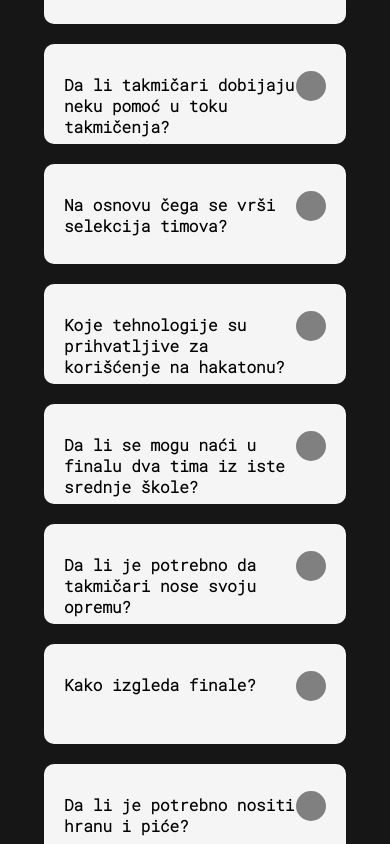
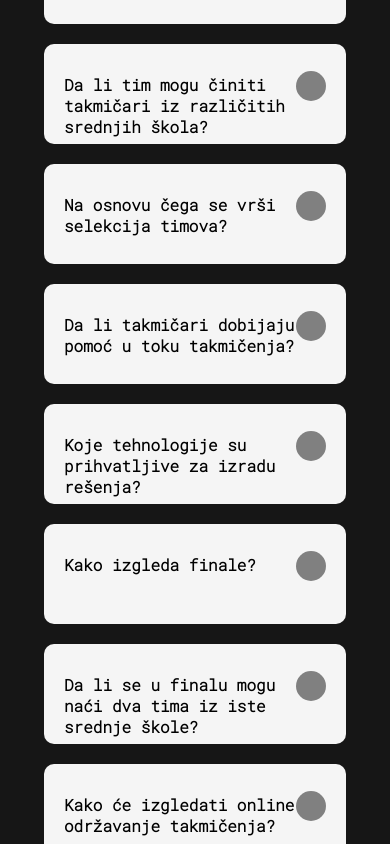
Before and after one commit to Nikolic-Marko/HZS_react, a React (Create React App) app: page /forum in a window 390 px wide. Shown: the part 4300-5144 px from the top of the page. Built offline with nearby package versions, Linux system fonts and the light colour scheme.

Commit message:
Dodate teme za forum

```diff
--- a/src/component/Forum/ForumKategorije/ForumKategorije.js
+++ b/src/component/Forum/ForumKategorije/ForumKategorije.js
@@ -7,31 +7,35 @@ const ForumKategorije = () => {
   return (
     <div className={classes.ForumKategorije}>
       <Kartica
-        link="ohakatonu"
-        paragraph="Sve sto vas zanima o hakatonu mozete naci ovde."
-        heading="O hakatonu"
+        link="Radionice"
+        paragraph="Želiš da unaprediš svoje IT znanje i time omogućiš sebi bolji plasman na hakatonu? Za tebe smo spremili radionice koje će ti u tome pomoći! Sve što te zanima o radionicama nas možeš ovde pitati."
+        heading="Radionice"
         color="#12A89D"
       />
 
       <Kartica
-        link="prijava"
-        paragraph="Lorem ipsum dolor sit amet, consectetur adipiscing elit, sed do
-            eiusmod tempor incididunt ut labore et dolore magna aliqua."
-        heading="Prijava za takmicenje"
+        link="Domaći zadatak"
+        paragraph="Svoje znanje sa radionica primenićeš na realnom primeru, ali ćeš i pokazati zašto baš tvoj tim zaslužuje da uđe u najuži krug i time bude korak bliže pobedi. Dileme u vezi sa domaćim zadacima ćemo rešiti u ovoj sekciji."
+        heading="Domaći zadatak"
         color="#F7941D"
       />
 
       <Kartica
-        link="Selekcija"
-        paragraph="Sve sto vas zanima o nacinu biranja timova za hakaton mozes pitati ovde."
-        heading="Selekcija"
+        link="Prezentovanje rešenja"
+        paragraph="Odeljak Prezentovanje rešenja predstavlja kutak u kome možete prodiskutovati o svemu što vas interesuje, a vezano je za vaš nastup pred žirijem. Rešenja ne smete otkrivati unapred, ali stojimo vam na raspolaganju za sve tehničke nedoumice koje imate."
+        heading="Prezentovanje rešenja  "
         color="#12A89D"
       />
 
       <Kartica
-        link="ostalo"
-        paragraph="Sve što ne spada ni u jednu drugu kategoriju. Ako ne znate gde,
-        postavite vašu temu ovde."
+        link="Pravila"
+        paragraph="Nisi siguran kako funkcioniše projekat? Imaš nedoumice u vezi sa pravilima? Ovo je pravo mesto da postaviš svoje pitanje, a mi ćemo se potruditi da ti razjasnimo sve što te buni u najkraćem roku!"
+        heading="Pravila"
+        color="#FFFF00"
+      />
+       <Kartica
+        link="Ostalo"
+        paragraph="Imaš još neku nedoumicu koja se tiče HZS-a koju bi želeo da rastumačiš? Mi smo tu da ti damo odgovor!"
         heading="Ostalo"
         color="#FFFF00"
       />
--- a/src/component/Forum/ForumKategorije/Kartica/Kartica.module.css
+++ b/src/component/Forum/ForumKategorije/Kartica/Kartica.module.css
@@ -9,6 +9,10 @@
   transition: all 0.5s;
 }
 
+.Content p{
+  font-size: 10px;
+}
+
 .Kartica:hover {
   box-shadow: 0 8px 16px #ccc;
 }
--- a/src/component/Forum/ForumNavigacija/ForumNavigacija.js
+++ b/src/component/Forum/ForumNavigacija/ForumNavigacija.js
@@ -6,9 +6,11 @@ const ForumNavigacija = () => {
     <div className={classes.ForumNavigacija}>
       {/* PRIVREMENO SU <BUTTON/> */}
       <select className={classes.ListaKategorija}>
-      <option>O hakatonu</option>
-        <option>O hakatonu</option>
-        <option>Prijava za takmicenje</option>
+      <option>Radionice</option>
+        <option>Domaći zadatak</option>
+        <option>Prezentovanje rešenja</option>
+        <option>Pravila</option>
+        <option>Pravila</option>
         <option>Ostalo</option>
       </select>
       <button>KATEGORIJE</button>
--- a/src/component/NajcescaPitanja/NajcescaPitanja.css
+++ b/src/component/NajcescaPitanja/NajcescaPitanja.css
@@ -109,10 +109,10 @@
 }
 
 .najcesce-pitanje:hover {
-  height: 200px;
+  height: 230px;
 }
 .najcesce-pitanje:hover .odgovor {
-  height: 100px;
+  height: 140px;
 }
 
 .najcesce-pitanje:hover .pitanje-link .krug-zatvoreno-pitanje {
@@ -139,10 +139,10 @@
     width: 100%;
   }
   .najcesce-pitanje:hover {
-    height: 300px;
+    height: 350px;
   }
   .najcesce-pitanje:hover .odgovor {
-    height: 150px;
+    height: 200px;
   }
   .pitanje-tekst {
     height: 50px;
--- a/src/component/NajcescaPitanja/NajcescaPitanja.js
+++ b/src/component/NajcescaPitanja/NajcescaPitanja.js
@@ -16,9 +16,7 @@ const NajcescaPitanja = () => {
             </a>
             <div className="odgovor">
               <p>
-              Pravo na učešće imaju isključivo učenici srednjih škola iz Republike Srbije. Prijavljivanje
-              nije individualno, već se zainteresovani prijavljuju kao tim od troje ili četvoro. Sama
-              prijava i učešće su besplatni, a forma za prijavu se može naći na sajtu pod nazivom ,,Prijava’’.
+                Takmičenje je namenjeno učenicima srednjih škola iz Republike Srbije. Na takmičenju učestvuju timovi od tri ili četiri člana, sastavljeni isključivo od učenika srednjih škola. Učešće je besplatno i možete se prijaviti preko forme koja se može pronaći na sajtu pod nazivom „Prijava".
               </p>
             </div>
           </div>
@@ -26,16 +24,14 @@ const NajcescaPitanja = () => {
           <div className="najcesce-pitanje" id="pitanje2">
             <a href="#pitanje2" className="pitanje-link">
               <div className="pitanje-tekst">
-                Da li takmičari dobijaju neku pomoć u toku takmičenja?
+                Da li tim mogu činiti takmičari iz različitih srednjih škola?
               </div>
               <div className="krug-zatvoreno-pitanje"></div>
               <div className="krug-otvoreno-pitanje"></div>
             </a>
             <div className="odgovor">
               <p>
-              Da, svaki od timova dobija po jednog mentora, koji će u toku trajanja
-              hakatona sve vreme biti uz njih i usmeravati ih, davati im korisne
-              komentare i sugestije kako bi tim što bolje odgovorio na zadatak.
+                Da, tim može biti sastavljen od učenika iz različitih srednjih škola.
               </p>
             </div>
           </div>
@@ -50,10 +46,7 @@ const NajcescaPitanja = () => {
             </a>
             <div className="odgovor">
               <p>
-              Najpre se radi online test, od kojih samo najboljih 16 timova ostvaruju
-              pravo da pristustvuju radionicama. Na kraju radionicama se takmičarima
-              zadaje projektni zadatak. Prvih 8 timova sa najbolje urađenim zadatkom se
-              plasira na hakaton. Takođe se uzima u obzir anganžman tima i svakog člana ponaosob.
+                Najpre se radi online test, nakon čega najbolji timovi dobijaju pravo da pohađaju radionice. Na kraju radionica se takmičarima zadaje projektni zadatak. Prvih 8 do 10 timova sa najbolje urađenim zadatkom se plasira na hakaton. Takođe se uzima u obzir anganžman tima i svakog člana ponaosob
               </p>
             </div>
           </div>
@@ -61,16 +54,14 @@ const NajcescaPitanja = () => {
           <div className="najcesce-pitanje" id="pitanje4">
             <a href="#pitanje4" className="pitanje-link">
               <div className="pitanje-tekst">
-                Koje tehnologije su prihvatljive za korišćenje na hakatonu?
+                Da li takmičari dobijaju pomoć u toku takmičenja?
               </div>
               <div className="krug-zatvoreno-pitanje"></div>
               <div className="krug-otvoreno-pitanje"></div>
             </a>
             <div className="odgovor">
               <p>
-              Takmičari će imati priliku da koriste tehnologije po svom izboru.
-              Dozvoljeno je korišćenje interneta u svrhu učenja i traženja informacija
-              koje su relevantne za takmičenje.
+                Da, svaki tim dobija po jednog stručnog mentora koji će u toku trajanja takmičenja biti uz tim i usmeravati ih kroz davanje korisnih saveta i sugestija kako bi se što bolje odgovorilo na zadatu temu.
               </p>
             </div>
           </div>
@@ -78,14 +69,14 @@ const NajcescaPitanja = () => {
           <div className="najcesce-pitanje" id="pitanje5">
             <a href="#pitanje5" className="pitanje-link">
               <div className="pitanje-tekst">
-                Da li se mogu naći u finalu dva tima iz iste srednje škole?
+                Koje tehnologije su prihvatljive za izradu rešenja?
               </div>
               <div className="krug-zatvoreno-pitanje"></div>
               <div className="krug-otvoreno-pitanje"></div>
             </a>
             <div className="odgovor">
               <p>
-              Ne, u finale se može plasirati samo jedan tim iz određene srednje škole.
+                Takmičari mogu koristiti tehnologije po svom izboru. Dozvoljeno je korišćenje mobilnih telefona i interneta za traženje relevantnih informacija za takmičenje.
               </p>
             </div>
           </div>
@@ -93,32 +84,27 @@ const NajcescaPitanja = () => {
           <div className="najcesce-pitanje" id="pitanje6">
             <a href="#pitanje6" className="pitanje-link">
               <div className="pitanje-tekst">
-                Da li je potrebno da takmičari nose svoju opremu?
+                Kako izgleda finale?
               </div>
               <div className="krug-zatvoreno-pitanje"></div>
               <div className="krug-otvoreno-pitanje"></div>
             </a>
             <div className="odgovor">
               <p>
-              Nije neophodno da takmičari nose svoju opremu. Moguće je raditi na
-              računarima obezbeđenim od strane organizatora, ali nije dozvoljena
-              instalacija dodatnog softvera. Organizator je takođe u mogućnosti da
-              obezbedi dodatne miševe, tastature i sl.
+                Prilikom prezentovanja finalnih rešenja, takmičari imaju 10 minuta za predstavljanje svoje ideje i rešenja stručnom žiriju, nakon čega žiri ima 5 minuta za dodatna pitanja koja postavlja timu.
               </p>
             </div>
           </div>
 
           <div className="najcesce-pitanje" id="pitanje7">
             <a href="#pitanje7" className="pitanje-link">
-              <div className="pitanje-tekst">Kako izgleda finale?</div>
+              <div className="pitanje-tekst">Da li se u finalu mogu naći dva tima iz iste srednje škole? </div>
               <div className="krug-zatvoreno-pitanje"></div>
               <div className="krug-otvoreno-pitanje"></div>
             </a>
             <div className="odgovor">
               <p>
-              Prilikom prezentovanja finalnih rešenja, takmičari imaju 10 minuta
-               za prezentovanje svog rešenja stručnom žiriju, nakon čega žiri ima
-              5 minuta za dodatna pitanja koja postavlja timu
+                Ne, u finale se može plasirati samo jedan tim iz određene srednje škole. Ukoliko je tim sastavljen od takmičara iz različitih srednjih škola, u finale se može plasirati dva tima koja imaju člana iz iste srednje škole.
               </p>
             </div>
           </div>
@@ -126,14 +112,14 @@ const NajcescaPitanja = () => {
           <div className="najcesce-pitanje" id="pitanje8">
             <a href="#pitanje8" className="pitanje-link">
               <div className="pitanje-tekst">
-                Da li je potrebno nositi hranu i piće?
+                Kako će izgledati online održavanje takmičenja?
               </div>
               <div className="krug-zatvoreno-pitanje"></div>
               <div className="krug-otvoreno-pitanje"></div>
             </a>
             <div className="odgovor">
               <p>
-              Nije neophodno. Hrana i piće su obezbeđeni od strane organizatora.
+                Svi zvanični delovi projekta se u online formatu. Svi timovi dobiće blagovremeno obavešteni o način za pristup platformi na kojoj će se projekat održati. Za detaljnije objašnjen način održavanja takmičarskog dela projekta posetite deo sajta „Pravilnik".
               </p>
             </div>
           </div>
```
Also changed, not shown: 1 other file (tests, documents, lock files or other folders).
